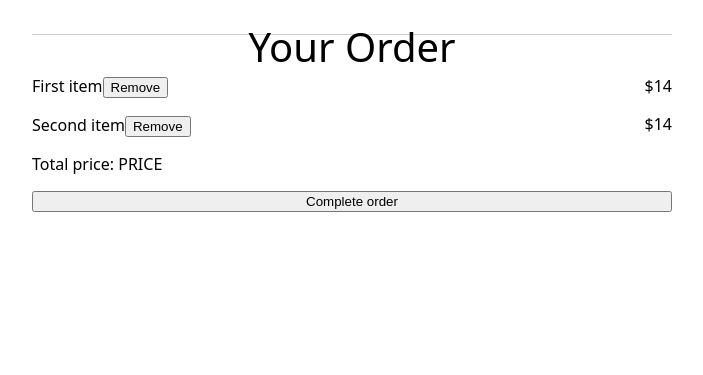
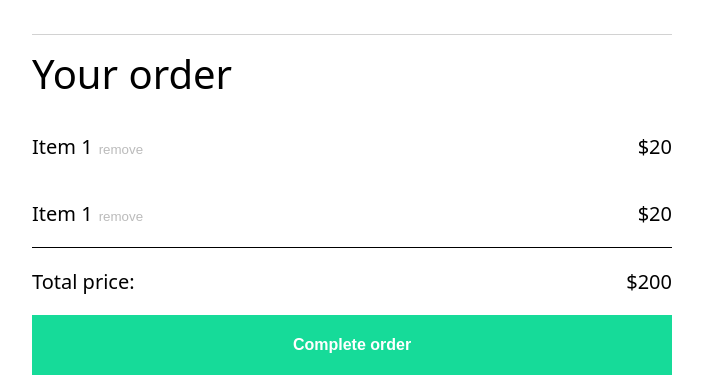
Before and after one commit to JHoang-23/restaurant-app, a plain HTML site: page index.html in a window 1280 px wide. Shown: the part 672-1047 px from the top of the page, without its empty margins (288-991 px from the left). Before the commit the page ends 884 px from the top, so only its background shows below. Drawn offline with Linux system fonts and the light colour scheme; a web font is replaced by a local one.

Commit message:
Update checkout section styling
Created a mockup of the checkout section and styled it using CSS before moving the rendering functionality to JS.

```diff
--- a/index.css
+++ b/index.css
@@ -30,8 +30,14 @@ h1{
     /* border: 2px solid blue; */
     display: flex;
     border-bottom: 1px solid #d2d2d2;
+    justify-content: space-between;
+    align-items: center;
 
 }
+.box{
+    display: flex;
+}
+
 .item-desc{
     /* border: black 1px solid; */
     display: flex;
@@ -74,16 +80,33 @@ h1{
 
 /* Checkout styling */
 .checkout{
+    /* border: 1px solid black; */
     display: flex;
     flex-direction: column;
+    font-size: 20px;
+}
+
+.item-container{
+    display: flex;
     justify-content: space-between;
 }
 
-.checkout h1{
-    margin: 0 auto;
+.total-container{
+    display: flex;
+    justify-content: space-between;
+    border-top: 1px solid black;
 }
 
-.summary{
-    display: flex;
-    justify-content: space-between;
+.remove-btn{
+    background: none;
+    border: none;
+    color: #bbbbbb;
 }
+.complete-order-btn{
+    background-color: #16DB99;
+    border: none;
+    height: 60px;
+    color: white;
+    font-size: 16px;
+    font-weight: 700;
+}
--- a/index.html
+++ b/index.html
@@ -32,23 +32,24 @@
         </main>
 
         <div class="checkout">
-            <h1 class="title">Your Order</h1>
-            <div class="summary">
-                <div class="item-summary">
-                    <p class="order-item">First item<button class="remove-btn">Remove</button></p>
-                    <p class="order-item">Second item<button class="remove-btn">Remove</button></p>
-                    <p class="order-total">Total price: PRICE</p>
-                </div>
-                <div class="prices">
-                    <p class="item-price">$14</p>
-                    <p class="item-price">$14</p>
-
-                </div>
-
+            <div class="title-container">
+                <h1>Your order</h1>
             </div>
 
-
-            <button class="purchase-btn">Complete order</button>
+            <div class="item-container">
+                <p class="order-item">Item 1<button class="remove-btn">remove</button></p>
+                <p class="price">$20</p>
+            </div>
+            <div class="item-container">
+                <!-- when button is clicked, add hidden to classlist of parent element and adjust price accordingly -->
+                <p class="order-item">Item 1<button class="remove-btn">remove</button></p>
+                <p class="price">$20</p>
+            </div>
+            <div class="total-container">
+                <p class="total-price-txt">Total price:</p>
+                <p class="total-price">$200</p>
+            </div>
+            <button class="complete-order-btn">Complete order</button>
         </div>
 
 
--- a/index.js
+++ b/index.js
@@ -17,6 +17,7 @@ function buildMenuHtmlString(){
         menuArr.push(
             `
             <div class="item">
+                <div class="box">
                     <div class="img-container">
                         <p class="item-image">${item.emoji}</p>
                     </div>
@@ -25,7 +26,10 @@ function buildMenuHtmlString(){
                         <p class="item-description">${item.ingredients}</p>
                         <p class="item-price">$${item.price}</p>
                     </div>
+                </div>
+                <div class="button-container">
                     <button class="add-btn" data-item="${item.name}">+</button>
+                </div>
             </div>
             `
         )
@@ -42,6 +46,7 @@ document.addEventListener("click", function(e){
 
 function buildCartString(item){
     //if user clicks pizza button, pizza gets added to the cart.
+    const cartString = []
     if (item === "Pizza"){
         console.log("User ordered pizza")
     } else if (item === "Hamburger"){
@@ -49,6 +54,10 @@ function buildCartString(item){
     } else if (item === "Beer"){
         console.log("User ordered beer")
     }
+
+    `
+
+    `
 }
 
 
```
Lines whose indentation alone changed are shown as unchanged.
